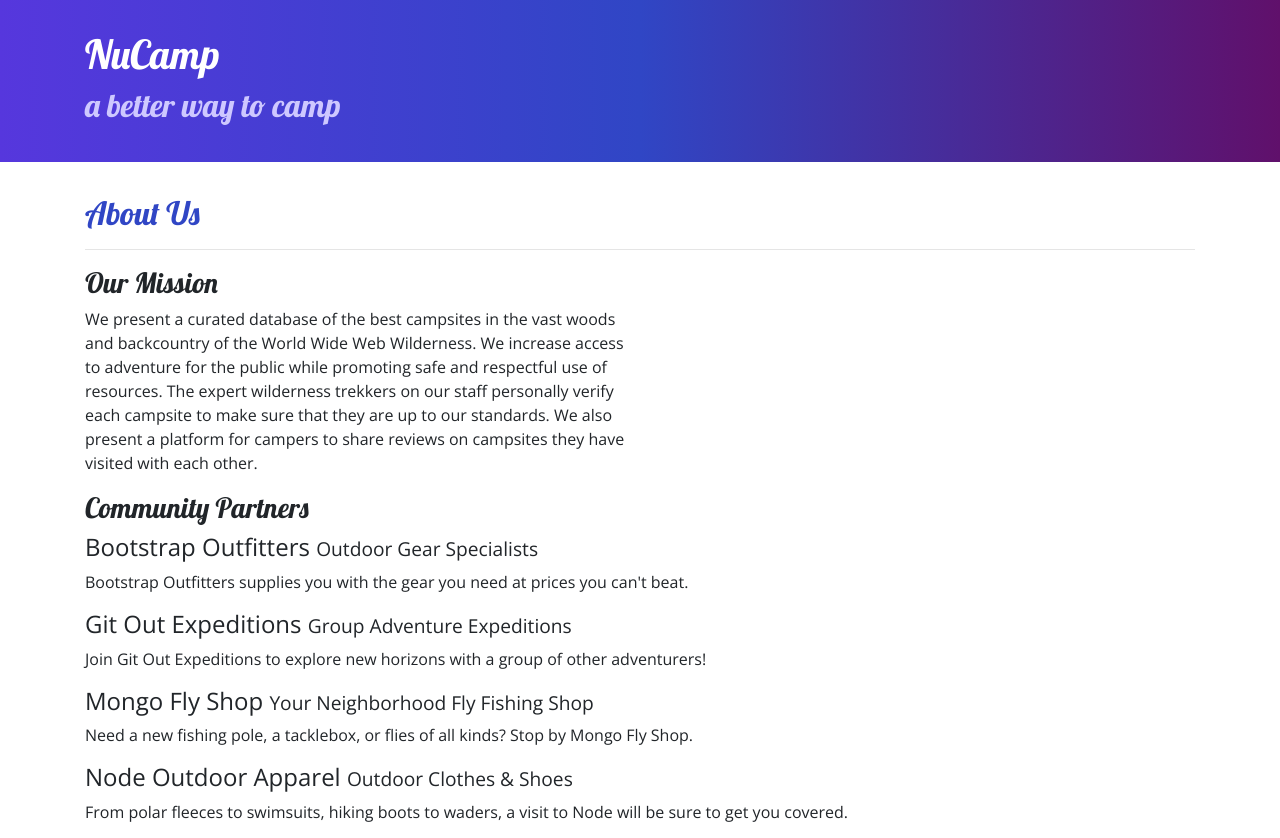
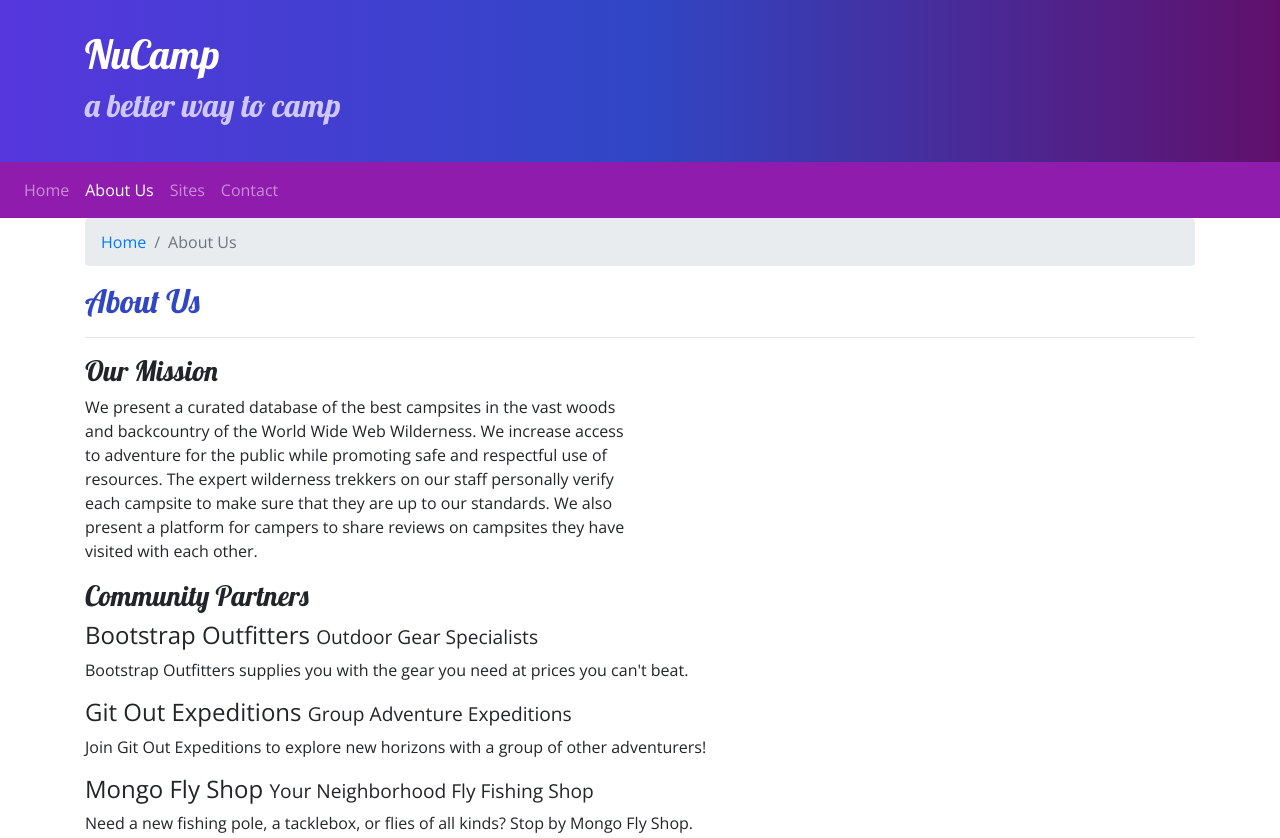
Before and after one commit to KC-Scout/bootstrap_setup, a website: page aboutus.html in a window 1280 px wide. Shown: the top 838 px of the page. Drawn offline with nearby package versions, Linux system fonts and the light colour scheme.

Commit message:
Navbar and breadcrumb

```diff
--- a/aboutus.html
+++ b/aboutus.html
@@ -28,10 +28,37 @@
             </div>
         </div>
     </header>
-
+    <nav class="navbar navbar-expand-sm navbar-dark sticky-top">
+        <div>
+            <button class="navbar-toggler ml-auto" type="button" data-toggle="collapse" data-target="#nucampNavbar">
+                <span class="navbar-toggler-icon"></span>
+            </button>
+            <div class="collapse navbar-collapse" id="nucampNavbar">
+                <ul class="navbar-nav">
+                    <li class="nav-item">
+                        <a class="nav-link" href="/index.html">Home</a>
+                    </li>
+                    <li class="nav-item active">
+                        <a class="nav-link" href="">About Us</a>
+                    </li>
+                    <li class="nav-item">
+                        <a class="nav-link" href="/sites.html">Sites</a>
+                    </li>
+                    <li class="nav-item">
+                        <a class="nav-link" href="/contact.html">Contact</a>
+                    </li>
+                </ul>
+            </div>
+        </div>
+    </nav>
+    </div>
     <div class="container">
         <div class="row">
             <div class="col">
+                <ol class="breadcrumb">
+                    <li class="breadcrumb-item"><a href="/index.html">Home</a> </li>
+                    <li class="breadcrumb-item active">About Us</a> </li>
+                </ol>
                 <h2>About Us</h2>
                 <hr />
             </div>
--- a/css/styles.css
+++ b/css/styles.css
@@ -18,8 +18,12 @@ footer {
     padding: 30px;
     background-image: linear-gradient(to right, #5637DD, #3046C5, #60106B);
     color: white;
+    margin: 0;
 }
 .row-content {
     padding: 50px 0;
     border-bottom: 1px ridge;
 }
+.navbar {
+    background-color: #901cad;
+}
```
Also changed, not shown: index.html (+36 -8 lines).
